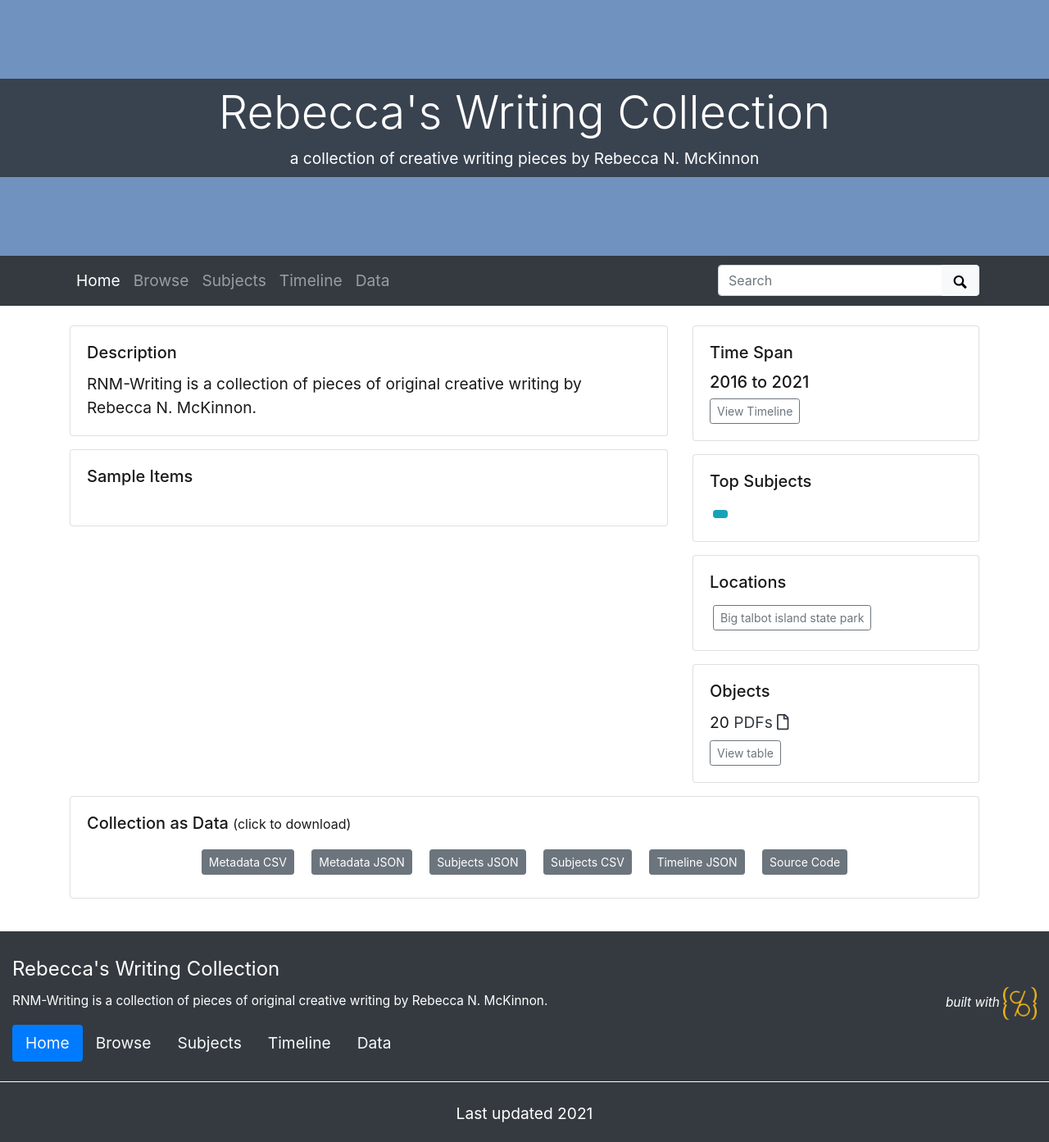
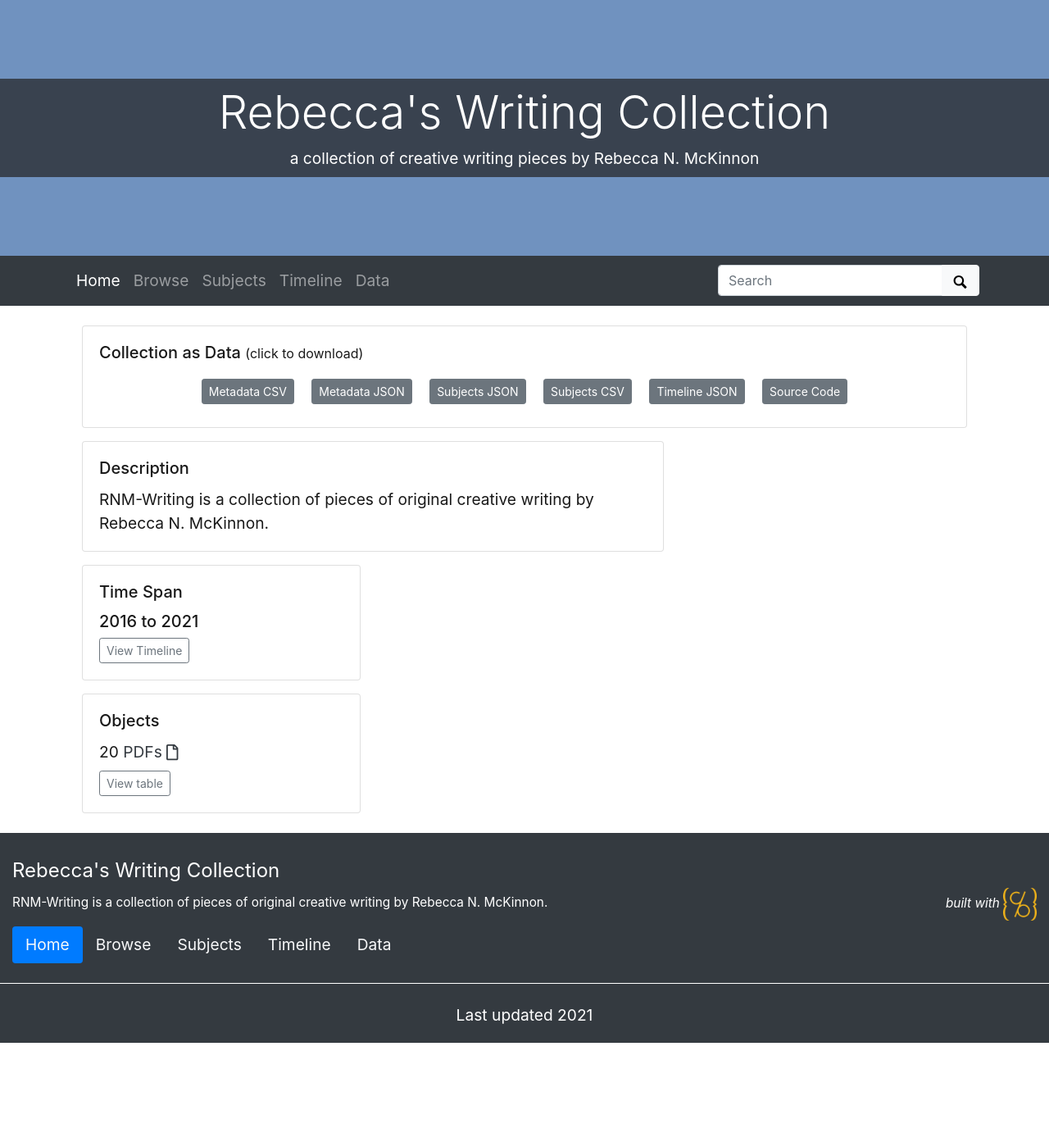
Before and after one commit to infoscirnmh/RNM-Writing, a Jekyll site: the page built from index.md, in a window 1280 px wide. Shown: the whole page at 82% size. Built offline with Jekyll 4.4.1, drawn with Linux system fonts in a browser that asks for light colours; after the commit the page ends 1272 px from its top, so only the background shows below that.

Commit message:
Update home-infographic.html

```diff
--- a/_layouts/home-infographic.html
+++ b/_layouts/home-infographic.html
@@ -3,26 +3,25 @@ layout: page
 ---
 {%- assign items = site.data[site.metadata] -%}
 <div class="row">
+    </div>
+  <div class="col-md-12">
+
+    {% include index/data-download.html %}
+
+  </div>
+
+
   <div class="col-md-8">
 
     {% include index/description.html %}
-    {% include index/carousel.html title="Sample Items" height="300" %}
 
   </div>
   <div class="col-md-4">
 
     {% include index/time.html %}
 
-    {% include index/featured-terms.html field="subject" title="Top Subjects" btn-color="info" %}
-
-    {% include index/featured-terms.html field="location" title="Locations" btn-color="outline-secondary" %}
 
     {% include index/objects.html %}
 
-  </div>
-  <div class="col-md-12">
 
-    {% include index/data-download.html %}
-
-  </div>
 </div>
```
